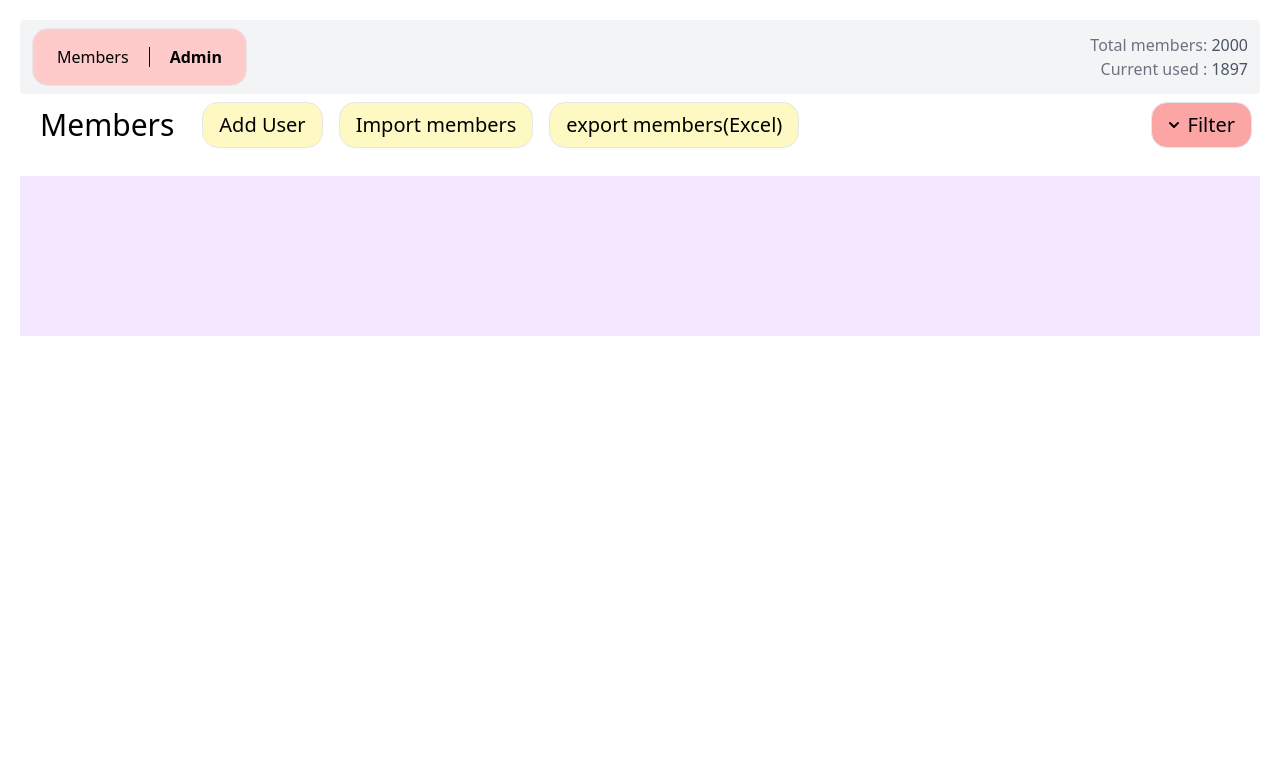
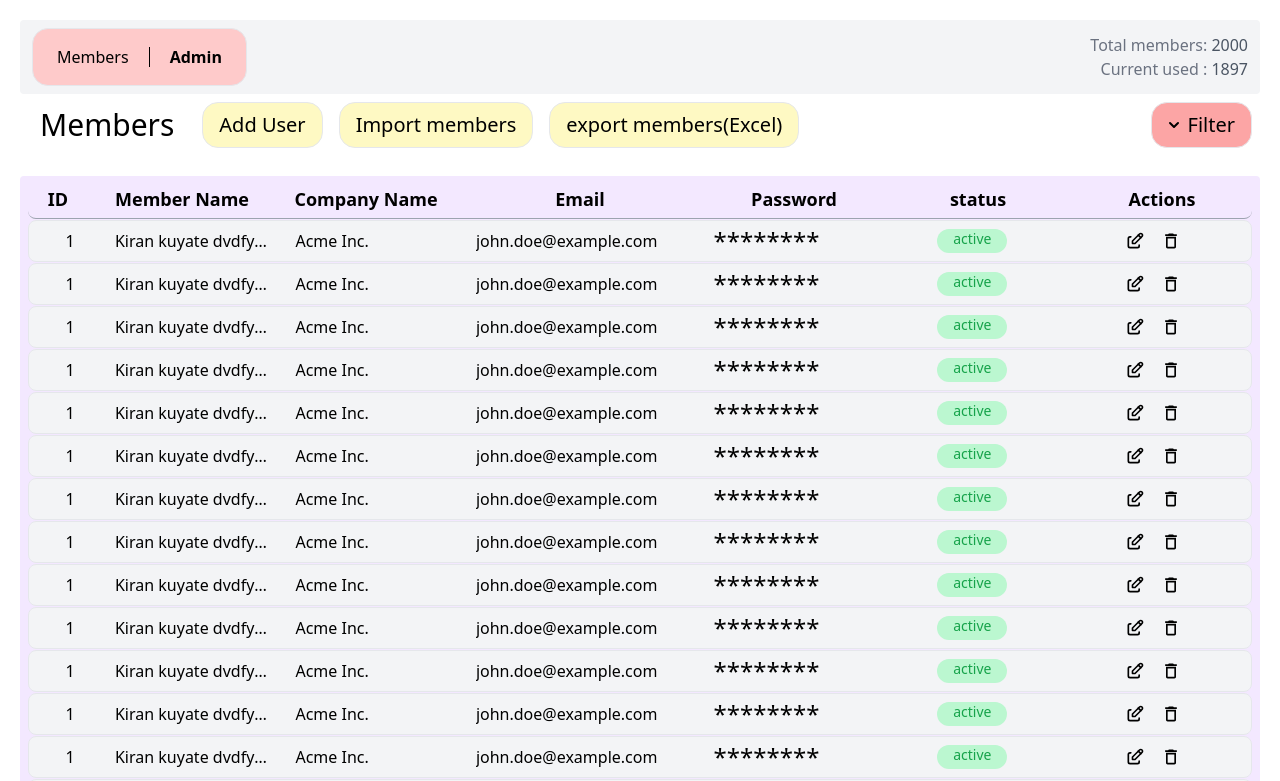
Before and after one commit to kirankuyate2157/employeeManagment, a React (Vite) app: page / in a window 1280 px wide. Shown: the top 781 px of the page. Built offline with nearby package versions, Linux system fonts and the light colour scheme.

Commit message:
table done

```diff
--- a/src/components/Console.jsx
+++ b/src/components/Console.jsx
@@ -1,6 +1,7 @@
 import React, { useState } from "react";
 import Tabs from "./Tabs";
 import { HiChevronLeft, HiChevronDown } from "react-icons/hi";
+import Table from "./Table";
 
 const Console = () => {
   const [open, setOpen] = useState(false);
@@ -60,7 +61,9 @@ const Console = () => {
         </div>
       </div>
       {/* tables */}
-      <div className='bg-purple-100 p-20 m-5'></div>
+      <div className='bg-purple-100 mx-5 p-1 border-none rounded'>
+        <Table />
+      </div>
     </div>
   );
 };
--- /dev/null
+++ b/src/components/Datarow.jsx
@@ -0,0 +1,46 @@
+import React from "react";
+import { TbEdit } from "react-icons/tb";
+import { MdOutlineDelete } from "react-icons/md";
+const Datarow = () => {
+  return (
+    <>
+      <tr className='flex justify-between px-3 border text-md bg-gray-100 mt-[1px] mx-1 gap-2 rounded-lg items-center align-middle'>
+        <td className='font-normal  flex flex-wrap justify-center px-2 p-1 rounded w-[5%]'>
+          1
+        </td>
+        <td className='font-normal  overflow-auto px-2 p-1 rounded w-[15%]'>
+          <div className='overflow-x-auto whitespace-nowrap truncate'>
+            Kiran kuyate dvdfyvbhgvxgwxvgwvxghwvgh
+          </div>
+        </td>
+        <td className='font-normal  overflow-auto px-2 p-1 rounded w-[15%]'>
+          <div className='overflow-x-auto whitespace-nowrap truncate'>
+            Acme Inc.
+          </div>
+        </td>
+
+        <td className='font-normal  overflow-auto px-2 p-1 rounded w-[20%]'>
+          <div className='overflow-x-auto whitespace-nowrap truncate'>
+            john.doe@example.com
+          </div>
+        </td>
+        <td className='font-normal   px-2 p-1 text-2xl  rounded w-[15%]'>
+          ********
+        </td>
+        <td className='font-normal  flex justify-center px-2  rounded  w-[15%]'>
+          <div className=' bg-green-200 text-green-600 items-center align-middle pb-1 rounded-xl px-4 text-sm'>
+            active
+          </div>
+        </td>
+        <td className='font-normal  px-2 p-1 rounded w-[15%]'>
+          <div className='flex gap-4 justify-center text-xl'>
+            <TbEdit className='hover:cursor-pointer' />
+            <MdOutlineDelete className='hover:cursor-pointer' />
+          </div>
+        </td>
+      </tr>
+    </>
+  );
+};
+
+export default Datarow;
--- /dev/null
+++ b/src/components/Table.jsx
@@ -0,0 +1,51 @@
+import React from "react";
+import Datarow from "./Datarow";
+
+const Table = () => {
+  return (
+    <div className='w-full'>
+      <table className='w-full flex flex-col'>
+        <thead className=' '>
+          <tr className='  flex flex-row  mx-1 py-1 border-b-[1px] border-gray-400 text-lg font-semibold gap-1 rounded-lg '>
+            <th className='font-semibold  w-[5%]'>ID</th>
+            <th className='font-semibold  w-[15%]'>Member Name</th>
+
+            <th className='font-semibold  w-[15%]'>Company Name</th>
+            <th className='font-semibold  w-[20%]'>Email</th>
+            <th className='font-semibold  w-[15%]'>Password</th>
+            <th className='font-semibold  w-[15%]'>status</th>
+            <th className='font-semibold  w-[15%]'>Actions</th>
+          </tr>
+        </thead>
+        <tbody className='max-h-screen overflow-y-auto'>
+          <Datarow />
+          <Datarow />
+          <Datarow />
+          <Datarow />
+          <Datarow />
+          <Datarow />
+          <Datarow />
+          <Datarow />
+          <Datarow />
+          <Datarow />
+          <Datarow />
+          <Datarow />
+          <Datarow />
+          <Datarow />
+          <Datarow />
+          <Datarow />
+          <Datarow />
+          <Datarow />
+          <Datarow />
+          <Datarow />
+          <Datarow />
+          <Datarow />
+          <Datarow />
+          <Datarow />
+        </tbody>
+      </table>
+    </div>
+  );
+};
+
+export default Table;
```
